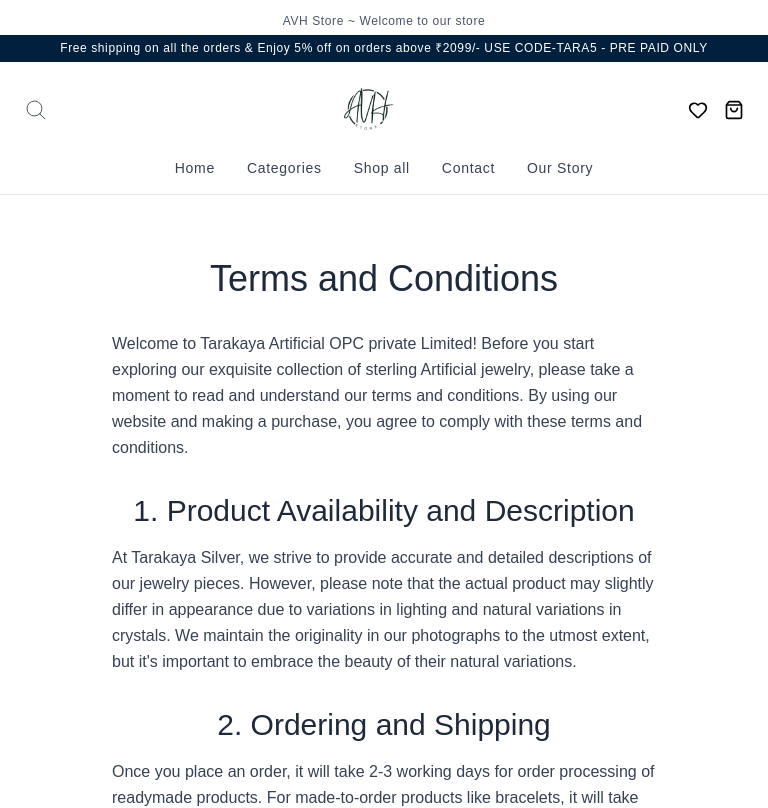
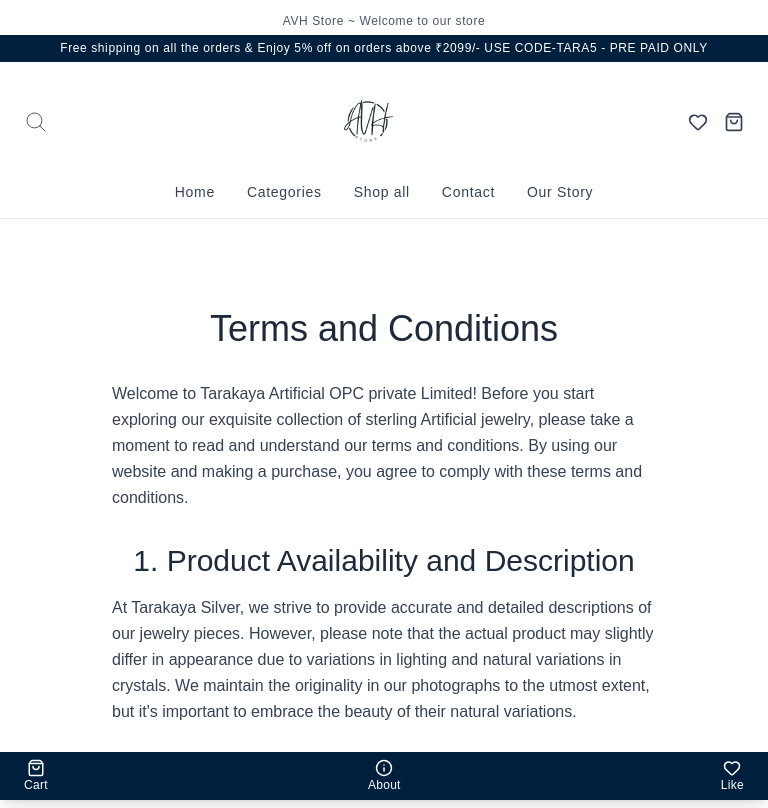
Before and after one commit to abhi-12-patel/avhstore, a Next.js app: page /terms in a window 768 px wide. Shown: the top 808 px of the page. Built offline with nearby package versions, Linux system fonts and the light colour scheme.

Commit message:
add  now  this codg cahnge hader maine  bi

```diff
--- a/src/app/categories/page.jsx
+++ b/src/app/categories/page.jsx
@@ -5,7 +5,7 @@
 
 const catagories = () => {
   return (
-    <div className="text-gray-600 px-4 lg:px-[14%] pt-22 lg:pt-8 pb-20 bg-white" style={{ fontFamily: 'Inter, sans-serif' }}>
+    <div className="text-gray-600 px-4 lg:px-[14%] pt-22 lg:pt-8 pb-20 bg-white mainCatgeroryContainer " style={{ fontFamily: 'Inter, sans-serif' }}>
         <h1 className="text-4xl pb-[3%]">Categories</h1>
 
       <div className="grid sm:grid-cols-1 md:grid-cols-2 lg:grid-cols-4 gap-x-8 gap-y-10 justify-items-center">
--- a/src/app/globals.css
+++ b/src/app/globals.css
@@ -64,3 +64,147 @@
   cursor: pointer;
   transition: box-shadow 0.2s;
 }
+
+
+/********** Template CSS **********/
+
+.HomeMainContainer  {
+  width: 100%;
+  height: auto;
+  padding-left: 80px;
+  padding-right: 80px;
+  overflow-x: hidden;
+}
+.heroMainContainerWeb{
+  width: 100%;
+  height: auto;
+  padding-left: 0px !important;
+  padding-right: 0px !important;
+  /* 25-11 dev Ku */
+  /* overflow-x: hidden; */
+}
+
+
+
+
+
+
+
+
+
+.cityContainer{
+  width: 70%;
+  margin: auto;
+}
+.cityNameBox{
+  width: 100%;
+  height: 40px;
+  align-items: center;
+  display: flex;
+}
+.cityNameBox p{
+  margin: 0;
+  margin-left: 10px;
+}
+
+.box2{
+  position: relative;
+}
+
+.featuredPropertyContainer{
+  width: 80%;
+  margin: auto;
+}
+
+
+
+
+.weWorkContainer{
+  width: 100%;
+  height: auto;
+}
+
+@media only screen and (min-width:1440px) {
+  .cityContainer{
+      width: 50%;
+      margin: auto;
+  }
+  .featuredPropertyContainer{
+      width: 60%;
+      margin: auto;
+  }
+}
+
+
+@media only screen and (max-width:1080px) {
+
+  .HomeMainContainer{
+      width: 100%;
+      height: auto;
+      padding-left: 10px;
+      padding-right: 10px;
+  }
+  .heroMainContainerWeb{
+      width: 100%;
+      height: auto;
+      padding-left: 0px !important;
+      padding-right: 0px !important;
+      overflow-x: hidden;
+  }
+
+  .featuredPropertyContainer{
+      width: 99%;
+      margin: auto;
+  }
+
+  .cityContainer{
+      width: 99%;
+      margin: auto;
+  }
+}
+
+
+@media only screen and (max-width:991px) {
+  .searchBox{
+      display: none;
+  }
+
+.hero-heading{
+  padding: 20px;
+  font-weight: 300 !important;
+  font-size: 25px;
+  line-height: 35px;
+}
+}
+
+
+.homepageSlider .slick-dots{
+  display: none !important;
+}
+.mag{
+  padding-right: 20px !important;
+}
+
+
+@media only screen and (max-width:992px) {
+  .searchContainerTab{
+      display: flex !important;
+  }
+
+}
+
+@media only screen and (max-width: 992px) and (min-width: 430px) {
+  .HomeImg{
+      height: 95vh !important;
+  }
+}
+
+
+@media only screen and (max-width:992px) {
+
+   .mainCatgeroryContainer {
+      margin-top: 50px !important;
+  }
+
+
+}
--- a/src/app/layout.js
+++ b/src/app/layout.js
@@ -27,7 +27,7 @@
         className={`${geistSans.variable} ${geistMono.variable} antialiased bg-white text-black`}
       >
           <Header/>
-          <div className="pt-[15%] bg-white">
+          <div className="pt-[15%] bg-white ">
           {children}
           </div>
           <Footer/>
--- a/src/app/retunpolicy/page.jsx
+++ b/src/app/retunpolicy/page.jsx
@@ -5,7 +5,7 @@
 
 const RefundPolicySection = () => {
   return (
-    <div className="flex flex-col pt-20 lg:pt-0 items-center justify-start bg-white w-full text-black py-16">
+    <div className="flex flex-col pt-20 lg:pt-0 items-center justify-start bg-white w-full text-black py-16 mainCatgeroryContainer">
       <div className="bg-white p-8 sm:p-12 md:p-16 flex flex-col items-center w-full max-w-2xl lg:max-w-xl text-left">
 
         <h1 className="text-4xl font-normal text-gray-800 mb-8 text-center">Refund policy</h1>
--- a/src/app/size-guide/page.jsx
+++ b/src/app/size-guide/page.jsx
@@ -2,7 +2,7 @@
 
 const Size = () => {
     return(
-        <div className="flex-col bg-white pt-20 lg:py-15 max-w-2xl justify-self-center justify-center items-center ">
+        <div className="flex-col bg-white pt-20 lg:py-15 max-w-2xl justify-self-center justify-center items-center mainCatgeroryContainer">
             <h1 className="text-4xl py-10 text-black">Size Guide ( USA guide )</h1>
             <Image
             src="/1.jpg"
--- a/src/app/terms-of-service/page.jsx
+++ b/src/app/terms-of-service/page.jsx
@@ -5,7 +5,7 @@
 
 const TermsOfServiceSection = () => {
   return (
-    <div className="flex flex-col items-center justify-start pt-20 lg:pt-0 bg-white w-full text-black py-16">
+    <div className="flex flex-col items-center justify-start pt-20 lg:pt-0 bg-white w-full text-black py-16 mainCatgeroryContainer">
       <div className="bg-white p-8 sm:p-12 md:p-16 flex flex-col items-center w-full max-w-2xl lg:max-w-xl text-left">
 
         <h1 className="text-4xl font-normal text-gray-800 mb-8 text-center">Terms of Service</h1>
--- a/src/app/terms/page.jsx
+++ b/src/app/terms/page.jsx
@@ -5,7 +5,7 @@
 
 const TermsConditionsSection = () => {
   return (
-    <div className="flex flex-col items-center justify-start pt-20 lg:pt-0 bg-white w-full text-black py-16">
+    <div className="flex flex-col items-center justify-start pt-20 lg:pt-0 bg-white w-full text-black py-16 mainCatgeroryContainer">
       <div className="bg-white p-8 sm:p-12 md:p-16 flex flex-col items-center w-full max-w-2xl lg:max-w-xl text-left">
 
         <h1 className="text-4xl font-normal text-gray-800 mb-8 text-center">Terms and Conditions</h1>
--- a/src/app/wishlist/page.jsx
+++ b/src/app/wishlist/page.jsx
@@ -29,7 +29,7 @@
   };
 
   return (
-    <div className="min-h-screen bg-gray-50">
+    <div className="min-h-screen bg-gray-50 mainCatgeroryContainer">
 
       <main className="py-14">
         <div className="container mx-auto px-4">
--- a/src/components/common/Footer.jsx
+++ b/src/components/common/Footer.jsx
@@ -1,16 +1,24 @@
 'use client';
 
-import React from 'react';
+import React, { useEffect, useState } from 'react';
 import { FaFacebookF, FaPinterestP, FaInstagram } from 'react-icons/fa';
 import { usePathname } from 'next/navigation';
 import Link from 'next/link';
 import Image from 'next/image';
+import { Heart, Info, ShoppingBag, Store } from 'lucide-react';
+import { useStore } from '@/store/useStore';
 
 const logo = "/Logo.png";
 
 const Footer = () => {
   const pathname = usePathname();
-
+    const { getCartCount, wishlist } = useStore();
+    const cartCount = getCartCount();
+      const [isHydrated, setIsHydrated] = useState(false);
+        useEffect(() => {
+          setIsHydrated(true);
+        }, []);
+  const wishlistCount = wishlist.length;
   const quickLinks = [
     { name: 'Privacy Policy', href: '/privacypolicy' },
     { name: 'Return and Refund Policy', href: '/retunpolicy' },
@@ -26,6 +34,7 @@
   ];
 
   return (
+    <>
     <footer className="mt-auto border-t border-stone-200 bg-white px-4 py-12 sm:px-6 lg:px-8">
       <div className="mx-auto max-w-7xl">
 
@@ -107,7 +116,47 @@
         </div>
 
       </div>
+      <nav className="lg:hidden fixed bottom-0 left-1/2 -translate-x-1/2 z-50 w-full">
+        <div className="flex justify-between items-center gap-6 px-6 py-3 rounded-3 bg-[#01203D] py-[0.9%] text-primary-foreground shadow-lg">
+          <Link
+            href="/cart"
+            className="relative flex flex-col items-center text-xs font-body tracking-wide"
+            aria-label="Cart"
+          >
+            <ShoppingBag size={18} />
+            <span>Cart</span>
+            {isHydrated && cartCount > 0 && (
+              <span className="absolute -top-2 -right-2 w-5 h-5 bg-background text-foreground text-[10px] rounded-full flex items-center justify-center font-body">
+                {cartCount}
+              </span>
+            )}
+          </Link>
+          <Link
+            href="/about"
+            className="flex flex-col items-center text-xs font-body tracking-wide"
+            aria-label="About"
+          >
+            <Info size={18} />
+            <span>About</span>
+          </Link>
+          <Link
+            href="/wishlist"
+            className="relative flex flex-col items-center text-xs font-body tracking-wide"
+            aria-label="Wishlist"
+          >
+            <Heart size={18} />
+            <span>Like</span>
+            {wishlistCount > 0 && (
+              <span className="absolute -top-2 -right-2 w-5 h-5 bg-background text-foreground text-[10px] rounded-full flex items-center justify-center font-body">
+                {wishlistCount}
+              </span>
+            )}
+          </Link>
+        </div>
+      </nav>
     </footer>
+
+    </>
   );
 };
 
--- a/src/components/common/Header/Header.jsx
+++ b/src/components/common/Header/Header.jsx
@@ -184,12 +184,12 @@
                 </div>
             )}
 
-            <div className="container mx-auto  flex justify-between items-center md:px-6 lg:px-8">
+            <div className="container mx-auto flex items-center px-4 py-3 md:px-6 lg:px-8">
                 {/* Left: Search Icon and Mobile Menu Toggle */}
-                <div className="flex items-center space-x-4">
+                <div className="flex w-20 shrink-0 items-center space-x-3 md:w-auto md:space-x-4">
                     {/* Hamburger Icon for Mobile */}
                     <button
-                        className="md:hidden text-gray-600"
+                        className="shrink-0 text-gray-600 md:hidden sm:hidden"
                         onClick={() => setIsMobileMenuOpen(!isMobileMenuOpen)}
                     >
                         <svg className="w-6 h-6" fill="none" viewBox="0 0 24 24" stroke="currentColor">
@@ -207,7 +207,7 @@
                         viewBox="0 0 24 24"
                         strokeWidth={1}
                         stroke="currentColor"
-                        className="w-6 h-6 cursor-pointer text-gray-600"
+                        className="w-6 h-6 shrink-0 cursor-pointer text-gray-600"
                     >
                         <path strokeLinecap="round" strokeLinejoin="round" d="m21 21-5.197-5.197m0 0A7.5 7.5 0 1 0 5.196 5.196a7.5 7.5 0 0 0 10.607 10.607Z" />
                     </svg>
@@ -215,7 +215,7 @@
 
                 {/* Center: Logo */}
               {/* Center: Logo */}
-<div className="flex justify-center text-center">
+<div className="flex flex-1 justify-center text-center">
   <Image
     src={logo}
     alt="TARAKAYA Artificial Logo"
@@ -228,13 +228,13 @@
 
 
                 {/* Right: Icons */}
-                <div className="flex items-center space-x-4">
+                <div className="flex w-20 shrink-0 items-center justify-end space-x-3 text-gray-700 md:w-auto md:space-x-4">
                     {/* <Link href="/login">
                         <svg xmlns="http://www.w3.org/2000/svg" fill="none" viewBox="0 0 24 24" strokeWidth={1} stroke="currentColor" className="w-6 h-6 cursor-pointer text-gray-600">
                             <path strokeLinecap="round" strokeLinejoin="round" d="M15.75 6a3.75 3.75 0 1 1-7.5 0 3.75 3.75 0 0 1 7.5 0ZM4.501 20.118a7.5 7.5 0 0 1 14.998 0A17.933 17.933 0 0 1 12 21.75c-2.676 0-5.216-.584-7.499-1.632Z" />
                         </svg>
                     </Link> */}
-                    <Link href="/wishlist" className="relative">
+                    <Link href="/wishlist" className="relative shrink-0">
                           <Heart  size={20} />
               {isHydrated && wishlistCount > 0 && (
                 <span className="absolute -top-3 -right-2 w-5 h-5 bg-primary text-primary-foreground text-xs rounded-full flex items-center justify-center font-body">
@@ -242,7 +242,7 @@
                 </span>
               )}
                     </Link>
-                    <Link href="/cart" className="relative">
+                    <Link href="/cart" className="relative shrink-0">
                           <ShoppingBag size={20} />
               {isHydrated && cartCount > 0 && (
                 <span className="absolute -top-3 -right-2 w-5 h-5 bg-primary text-primary-foreground text-xs rounded-full flex items-center justify-center font-body">
```
Also changed, not shown: src/app/privacypolicy/page.jsx (+2 -5 lines), src/app/shopall/ShopAllPageClient.jsx (+4 -3 lines).
